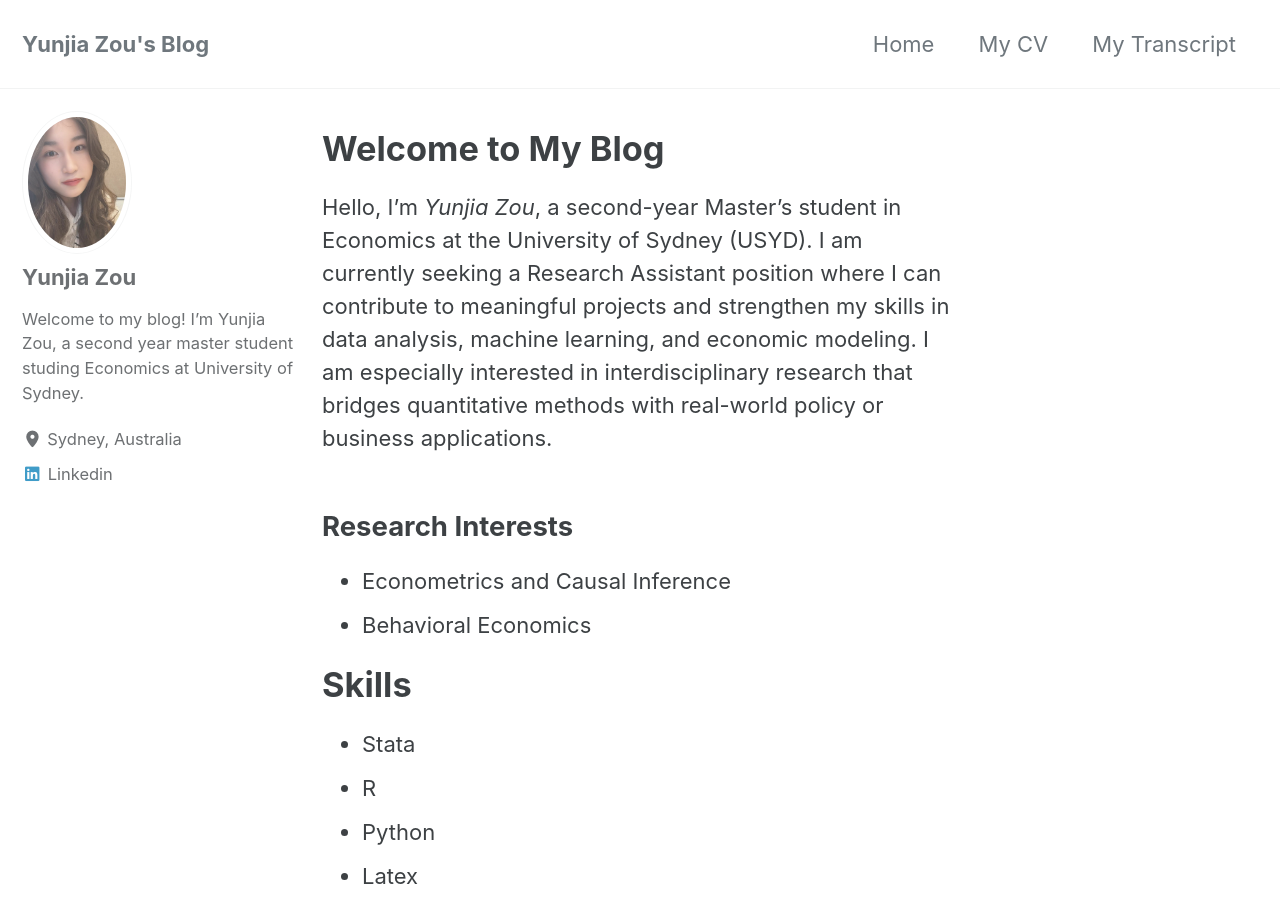
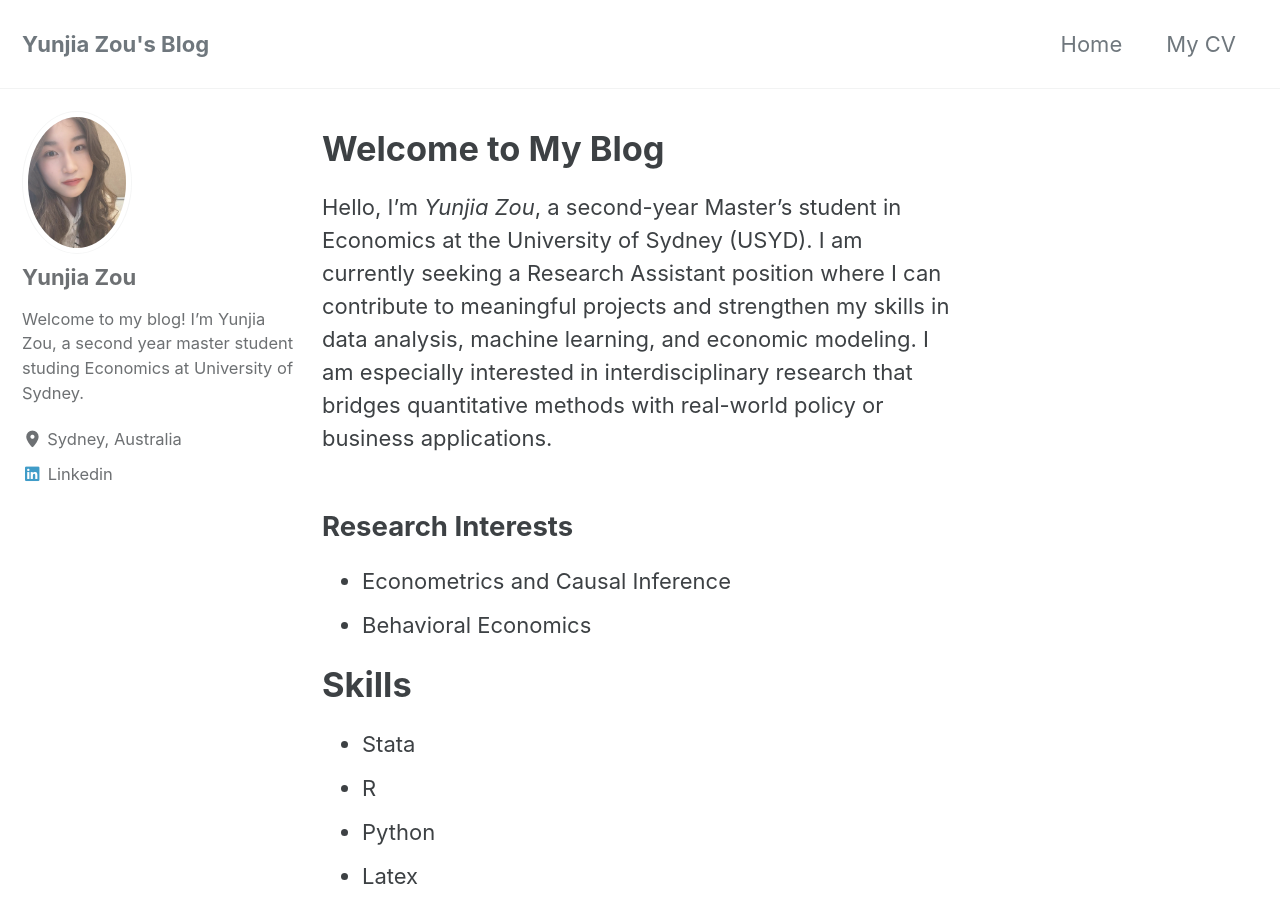
Before and after one commit to zou-yunjia/zou-yunjia.github.io, a Jekyll site: the page built from index.md, in a window 1280 px wide and 900 px high. Built offline with Jekyll 4.4.1, drawn with Linux system fonts in a browser that asks for light colours; cached includes are drawn as plain includes.

Commit message:
remove academic transcript

```diff
--- a/_data/navigation.yml
+++ b/_data/navigation.yml
@@ -3,5 +3,3 @@ main:
     url: /
   - title: My CV
     url: /assets/cv.pdf
-  - title: My Transcript
-    url: /assets/transcript.pdf
```
